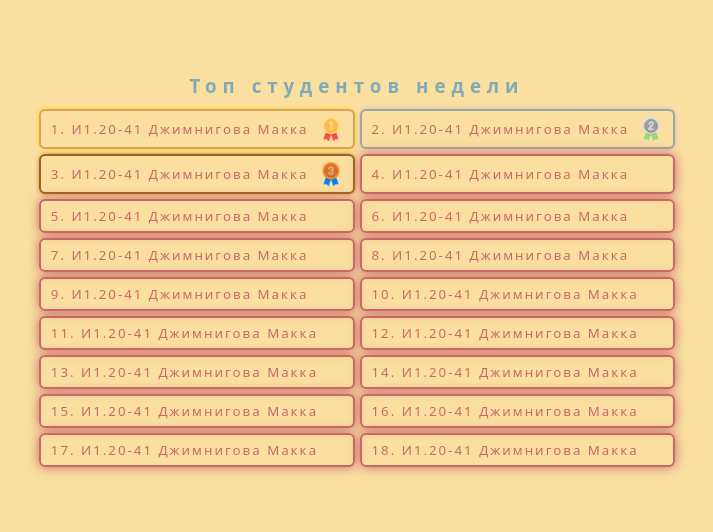
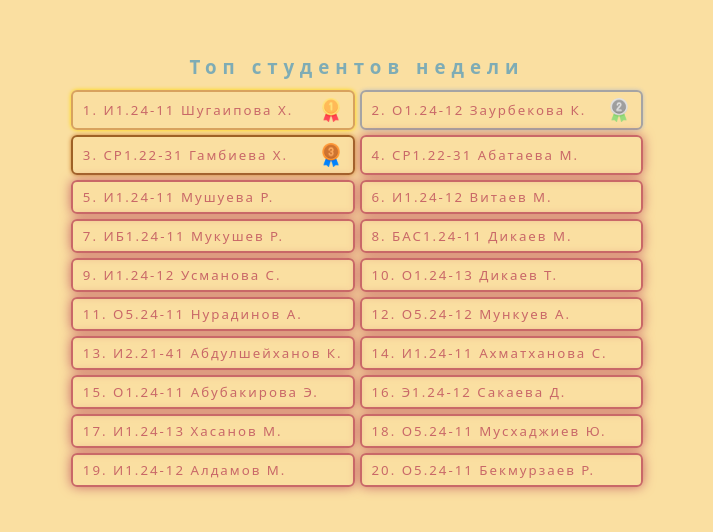
Before and after one commit to altairmsr/ggkit_dashboard, a React (Vite) app in the folder ggkit-dashboard/: page / in a window 1280 px wide. Shown: the part 130-662 px from the top of the page, without its empty margins (283-996 px from the left). Built offline with nearby package versions, Linux system fonts and the light colour scheme.

Commit message:
Update studList.js

```diff
--- a/ggkit-dashboard/src/data/studList.js
+++ b/ggkit-dashboard/src/data/studList.js
@@ -1,113 +1,125 @@
 const studList = [
 	{
 		id: 0,
-		group: "И1.20-41",
-		name: "Джимнигова Макка",
+		group: "И1.24-11",
+		name: "Шугаипова Х.",
 		img: "gold",
 		pos: "gold",
 	},
 	{
 		id: 1,
-		group: "И1.20-41",
-		name: "Джимнигова Макка",
+		group: "О1.24-12",
+		name: "Заурбекова К.",
 		img: "silver",
 		pos: "silver",
 	},
 	{
 		id: 2,
-		group: "И1.20-41",
-		name: "Джимнигова Макка",
+		group: "СР1.22-31",
+		name: "Гамбиева Х.",
 		img: "bronze",
 		pos: "bronze",
 	},
 	{
 		id: 3,
-		group: "И1.20-41",
-		name: "Джимнигова Макка",
+		group: "СР1.22-31",
+		name: "Абатаева М.",
 		pos: "regular",
 	},
 	{
 		id: 4,
-		group: "И1.20-41",
-		name: "Джимнигова Макка",
+		group: "И1.24-11",
+		name: "Мушуева Р.",
 		pos: "regular",
 	},
 	{
 		id: 5,
-		group: "И1.20-41",
-		name: "Джимнигова Макка",
+		group: "И1.24-12",
+		name: "Витаев М.",
 		pos: "regular",
 	},
 	{
 		id: 6,
-		group: "И1.20-41",
-		name: "Джимнигова Макка",
+		group: "ИБ1.24-11",
+		name: "Мукушев Р.",
 		pos: "regular",
 	},
 	{
 		id: 7,
-		group: "И1.20-41",
-		name: "Джимнигова Макка",
+		group: "БАС1.24-11",
+		name: "Дикаев М.",
 		pos: "regular",
 	},
 	{
 		id: 8,
-		group: "И1.20-41",
-		name: "Джимнигова Макка",
+		group: "И1.24-12",
+		name: "Усманова С.",
 		pos: "regular",
 	},
 	{
 		id: 9,
-		group: "И1.20-41",
-		name: "Джимнигова Макка",
+		group: "О1.24-13",
+		name: "Дикаев Т.",
 		pos: "regular",
 	},
 	{
 		id: 10,
-		group: "И1.20-41",
-		name: "Джимнигова Макка",
+		group: "О5.24-11",
+		name: "Нурадинов А.",
 		pos: "regular",
 	},
 	{
 		id: 11,
-		group: "И1.20-41",
-		name: "Джимнигова Макка",
+		group: "О5.24-12",
+		name: "Мункуев А.",
 		pos: "regular",
 	},
 	{
 		id: 12,
-		group: "И1.20-41",
-		name: "Джимнигова Макка",
+		group: "И2.21-41",
+		name: "Абдулшейханов К.",
 		pos: "regular",
 	},
 	{
 		id: 13,
-		group: "И1.20-41",
-		name: "Джимнигова Макка",
+		group: "И1.24-11",
+		name: "Ахматханова С.",
 		pos: "regular",
 	},
 	{
 		id: 14,
-		group: "И1.20-41",
-		name: "Джимнигова Макка",
+		group: "О1.24-11",
+		name: "Абубакирова Э.",
 		pos: "regular",
 	},
 	{
 		id: 15,
-		group: "И1.20-41",
-		name: "Джимнигова Макка",
+		group: "Э1.24-12",
+		name: "Сакаева Д.",
 		pos: "regular",
 	},
 	{
 		id: 16,
-		group: "И1.20-41",
-		name: "Джимнигова Макка",
+		group: "И1.24-13",
+		name: "Хасанов М.",
 		pos: "regular",
 	},
 	{
 		id: 17,
-		group: "И1.20-41",
-		name: "Джимнигова Макка",
+		group: "О5.24-11",
+		name: "Мусхаджиев Ю.",
+		pos: "regular",
+	},
+	{
+		id: 18,
+		group: "И1.24-12",
+		name: "Алдамов М.",
+		pos: "regular",
+	},
+	{
+		id: 19,
+		group: "О5.24-11",
+		name: "Бекмурзаев Р.",
 		pos: "regular",
 	},
 ];
```
